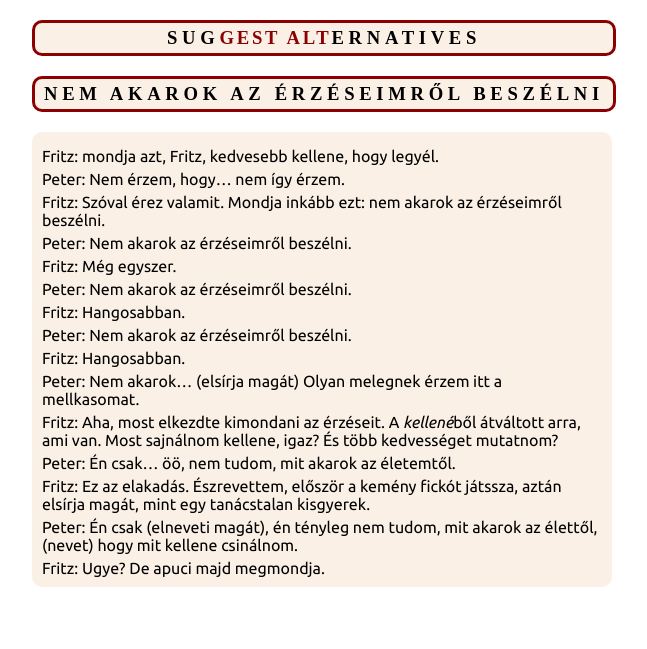
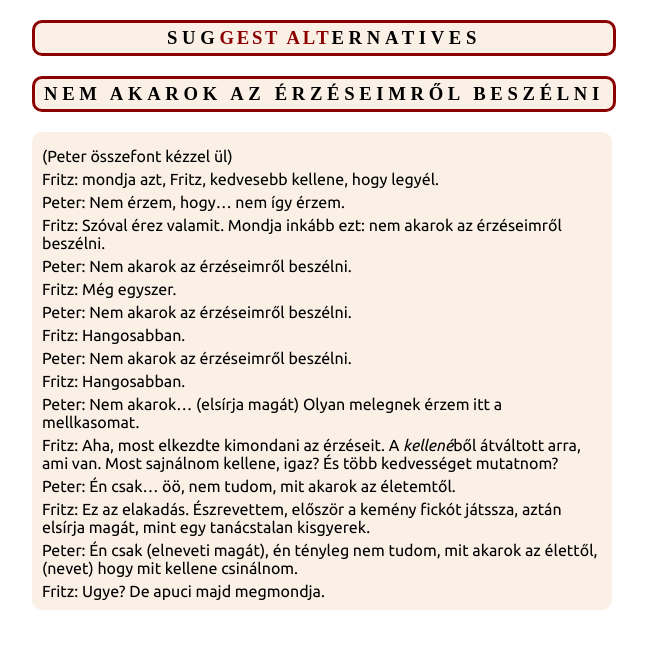
Before and after one commit to adamschmideg/adamschmideg.github.com, a Jekyll site: the page built from hu/_posts/2011-06-04-nem-akarok-az-erzeseimrol-beszelni.md, in a window 1280 px wide. Shown: the top 649 px of the page, without its empty margins (318-965 px from the left). Built offline with Jekyll 4.4.1, drawn with Linux system fonts in a browser that asks for light colours; some web fonts are replaced.

Commit message:
Végre megy a cimkézés, bár kicsit csúnyán @0.6

```diff
--- a/hu/_posts/2011-06-04-nem-akarok-az-erzeseimrol-beszelni.md
+++ b/hu/_posts/2011-06-04-nem-akarok-az-erzeseimrol-beszelni.md
@@ -2,12 +2,10 @@
 layout: post
 title: Nem akarok az érzéseimről beszélni
 lead: Kiadatlan, általam kitalált részlet Fritz Perls egyik csoportterápiás üléséről.
-tags:
-  - Gestalt
-  - Gestalt-terápia
-  - Fritz Perls
-categories: gestalt
+tags: [gestalt, gestalt-terápia, fritz perls]
 ---
+(Peter összefont kézzel ül)
+
 Fritz: mondja azt, Fritz, kedvesebb kellene, hogy legyél.
 
 Peter: Nem érzem, hogy... nem így érzem.
```
Also changed, not shown: hu/_posts/2011-06-11-az-arnyekos-pad-es-a-fold.md (+2 -2 lines), tag/gestalt/index.md (+4 -2 lines).
